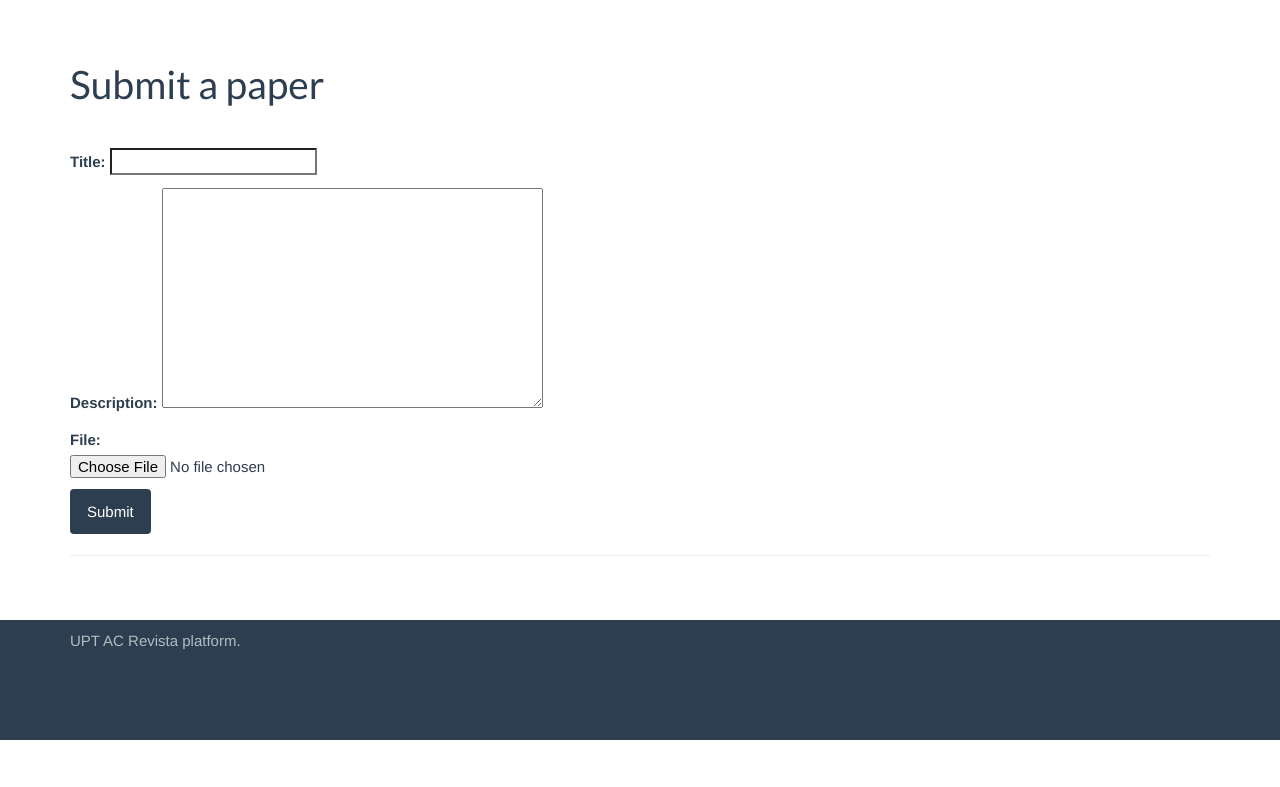
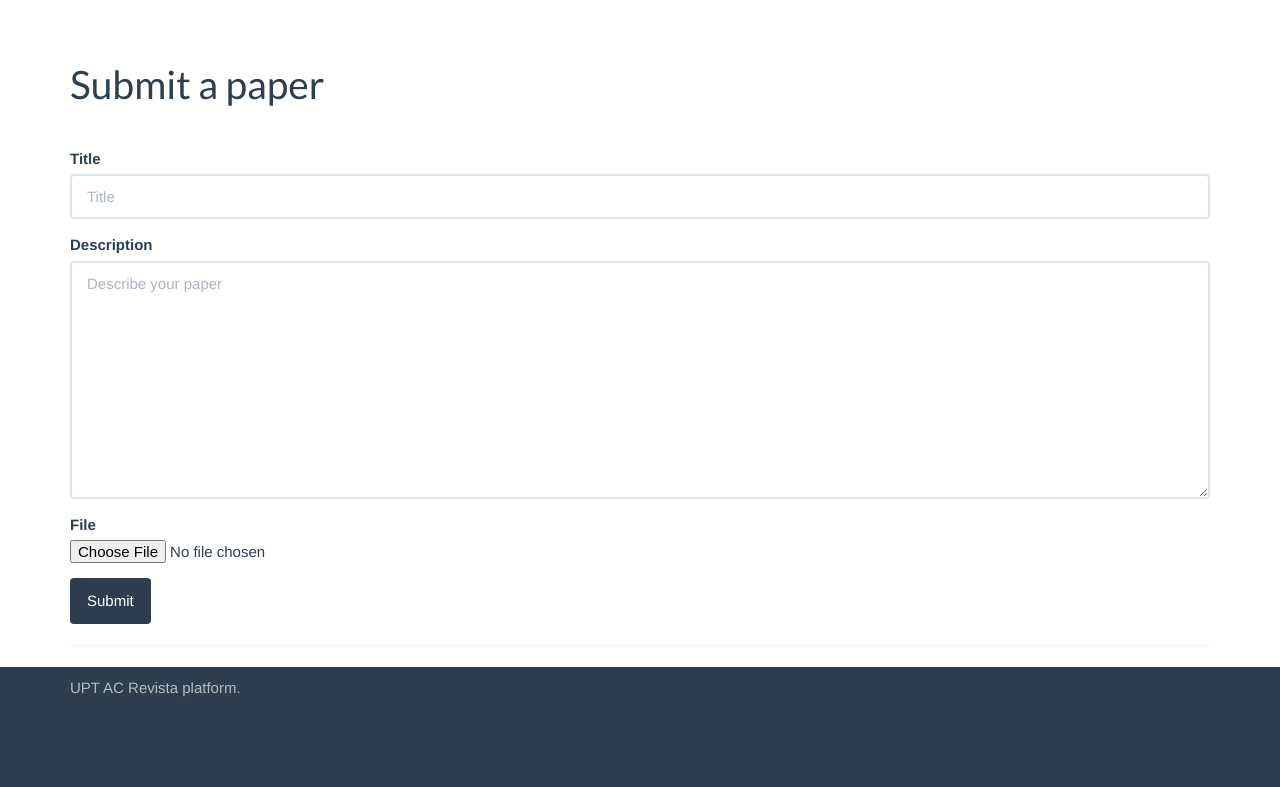
Before and after one commit to dnutiu/acrevista, a Django app: page /submit/ in a window 1280 px wide. Shown: the part 60-847 px from the top of the page. Before the commit the page ends 800 px from the top, so only its background shows below. Run offline with Django 3.2, Linux system fonts and the light colour scheme; the visitor is signed in with stand-in values (Sample User, id 1); some libraries are stand-ins or nearby versions.

Commit message:
Styling submit paper page

```diff
--- a/templates/journal/submit.html
+++ b/templates/journal/submit.html
@@ -1,4 +1,5 @@
 {% extends 'base.html' %}
+{% load widget_tweaks %}
 {% block title %}Submit a paper{% endblock %}
 
 {% block content %}
@@ -21,10 +22,25 @@
             </div>
         {% endfor %}
     {% endif %}
-    <form action="{% url 'journal_submit' %}" method="POST" enctype="multipart/form-data">
-        {{ form.as_p }}
+    <form action="{% url 'journal_submit' %}" method="post" enctype="multipart/form-data">
+        <div class="form-group">
+            <label for="title">Title</label>
+            {% render_field form.title class="form-control" id="title" placeholder="Title" %}
+        </div>
+        <div class="form-group">
+            <label for="description">Description</label>
+            {% render_field form.description class="form-control" id="description" placeholder="Describe your paper" %}
+        </div>
+        <div class="form-group">
+            <label for="file">File</label>
+            {% render_field form.file  id="file" %}
+        </div>
         {% csrf_token %}
-        <button type="submit" class="btn btn-primary">Submit</button>
+        <div class="row">
+            <div class="col-xs-6 col-md-6 col-sm-6 col-lg-6">
+                <button type="submit" class="btn btn-primary">Submit</button>
+            </div>
+        </div>
     </form>
     <hr>
 {% endblock %}
```
